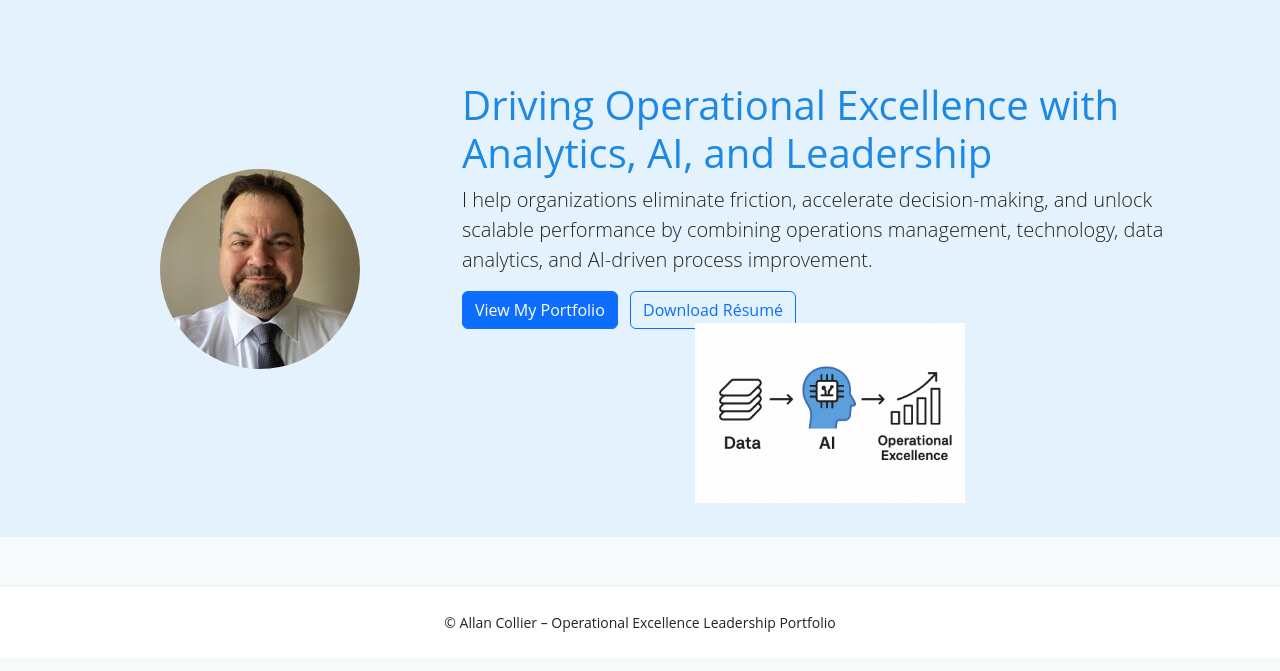
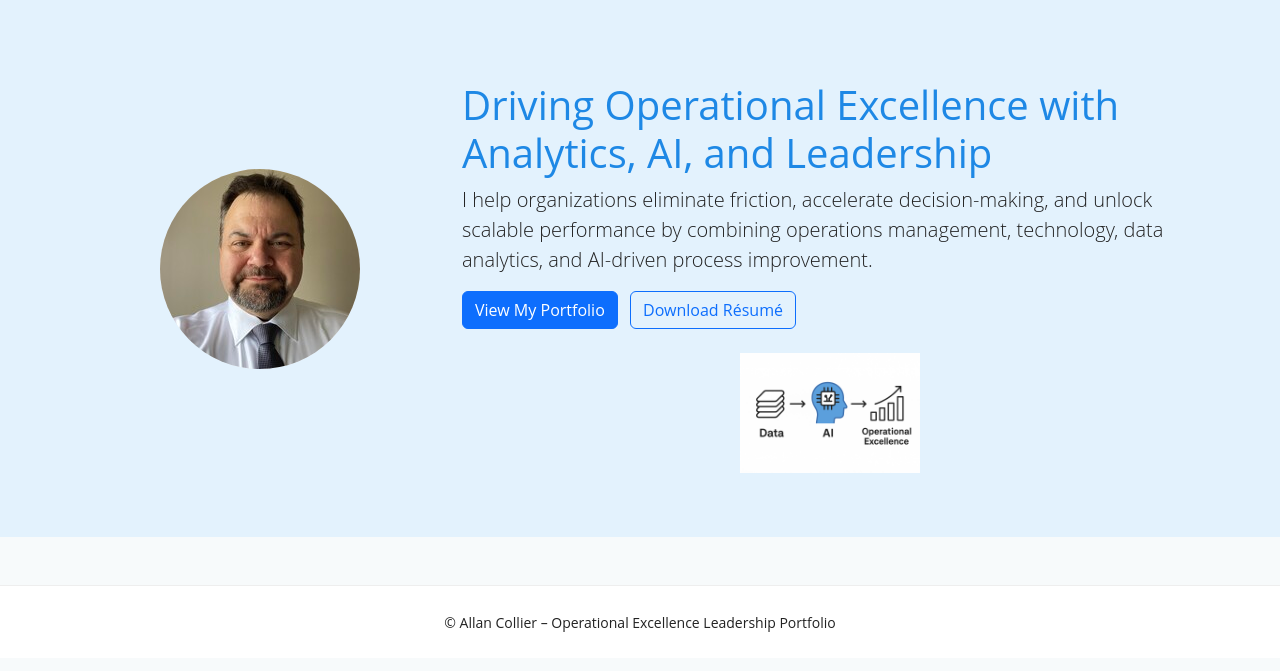
Before and after one commit to acollier-tech/portfolio.acollier-tech, a plain HTML site: page index.html in a window 1280 px wide. Shown: the part 63-734 px from the top of the page. Drawn offline with nearby package versions, Linux system fonts and the light colour scheme.

Commit message:
Add files via upload

```diff
--- a/index.html
+++ b/index.html
@@ -40,7 +40,7 @@
             <a href="Allan_Collier_Resume.pdf" class="btn btn-outline-primary" download>Download Résumé</a>
           </div>
           <div style="height: 120px; display: flex; justify-content: center; align-items: center;">
-            <img src="workflow_diagram.jpg" alt="Workflow and Operational Excellence Diagram" style="max-height: 150%; max-width: 150%; object-fit: contain;">
+            <img src="workflow_diagram.jpg" alt="Workflow and Operational Excellence Diagram" style="max-height: 100%; max-width: 100%; object-fit: contain;">
           </div>
         </div>
       </div>
```
